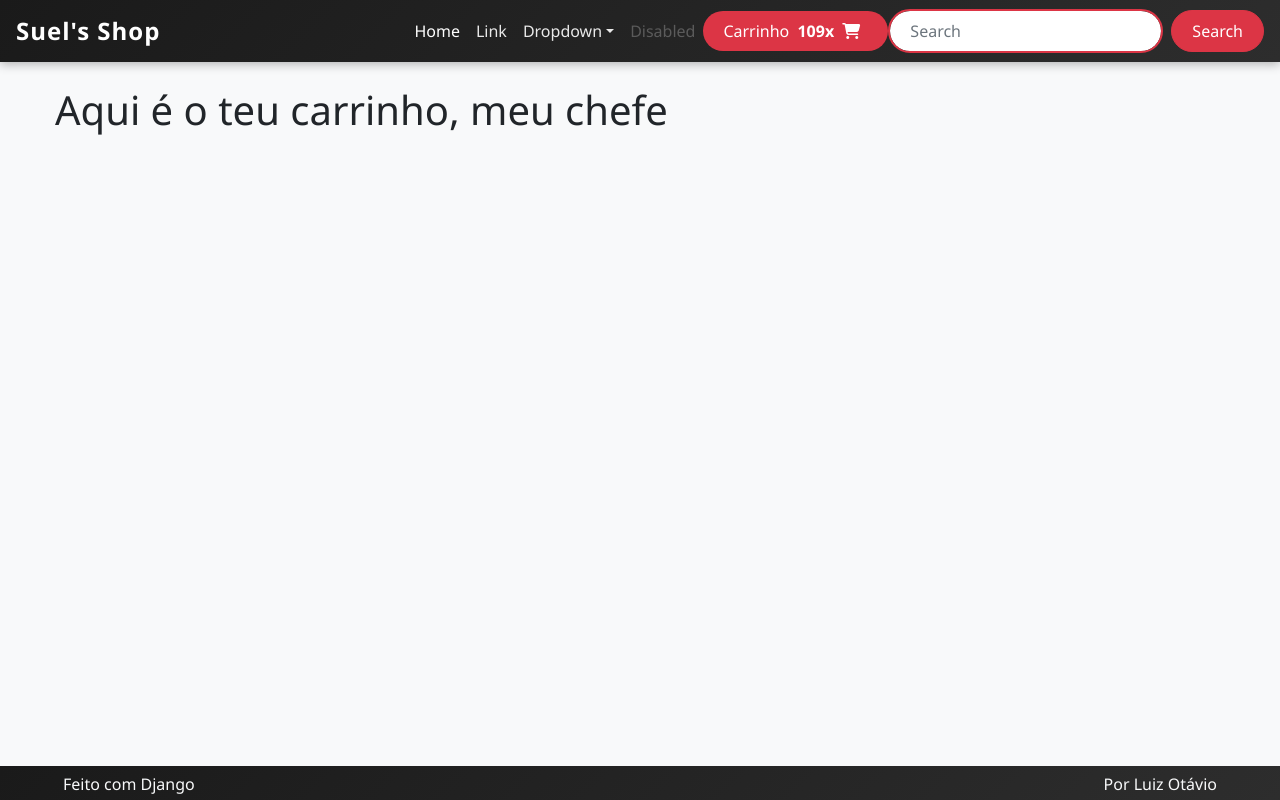
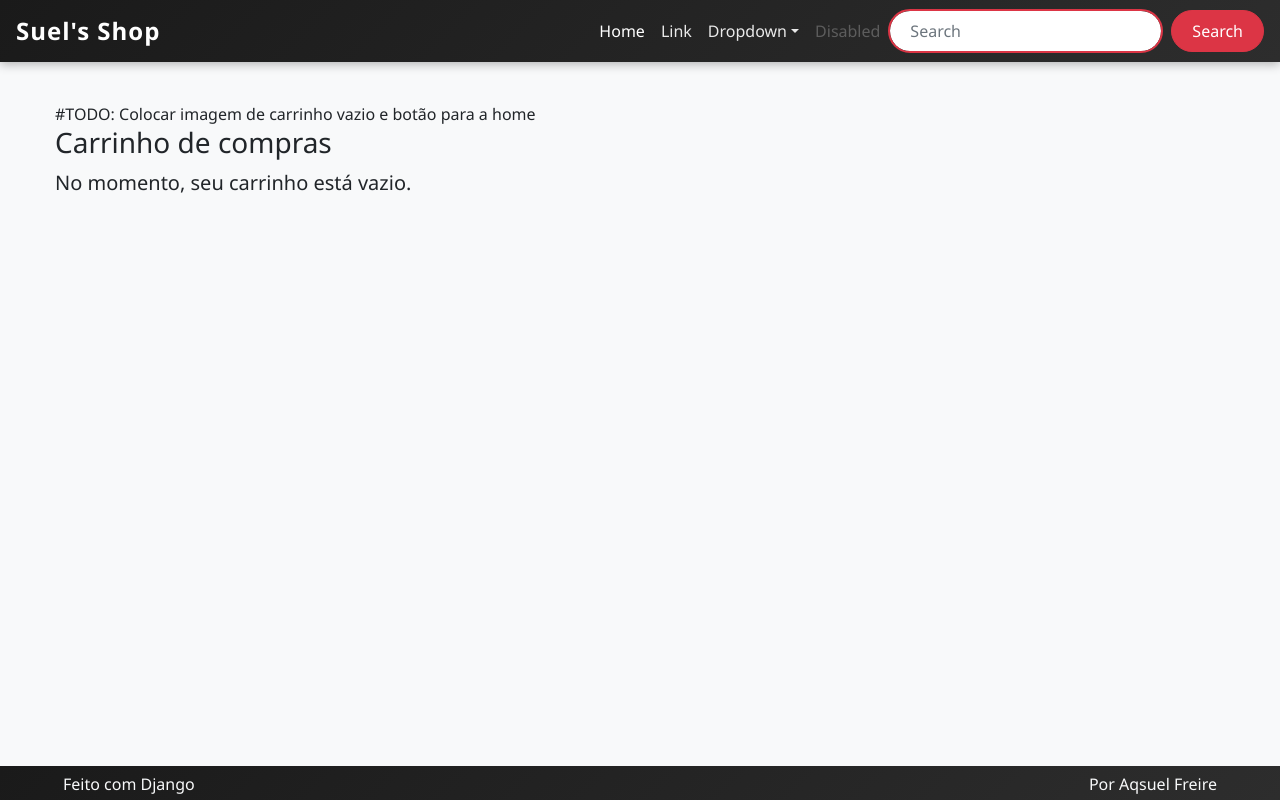
Before and after one commit to aqs345-coder/projeto_ecommerce_django, a Django app: page /carrinho/ in a window 1280 px wide. Run offline with Django 5.2, Linux system fonts and the light colour scheme; some libraries are stand-ins or nearby versions.

Commit message:
Aula 578, Renderizando o carrinho

```diff
--- a/produtos/templates/produtos/carrinho.html
+++ b/produtos/templates/produtos/carrinho.html
@@ -1,5 +1,72 @@
 {% extends "base.html" %}
+{% load user_filters %}
+{% load static %}
 {% block conteudo %}
-    <h1>Aqui é o teu carrinho, meu chefe</h1>
-    {{ request.session.carrinho }}
+    {% if request.session.carrinho %}
+        #TODO: Adicionar possibilidade de diminuir a quantidade de itens de um mesmo produto
+        <div class="row mt-3">
+            <div class="col">
+                <h3>Carrinho de compras</h3>
+                <p class="lead">Os produtos, quantidades e preços que você escolheu.</p>
+                <div class="table-responsive">
+                    <table class="table">
+                        <tr>
+                            <th class="d-none d-lg-block">Imagem</th>
+                            <th>Produto</th>
+                            <th>V.</th>
+                            <th>QTD.</th>
+                            <th>Total</th>
+                        </tr>
+                        {% for produto in carrinho.values %}
+                            <tr>
+                                <td class="d-none d-lg-block">
+                                    <img class="cart-img"
+                                         src="{% get_media_prefix %}{{ produto.imagem }}"
+                                         alt="{{ produto.produto_nome }}">
+                                </td>
+                                <td>
+                                    <a class="product-link" href="{% url 'produtos:detalhe' produto.slug %}">{{ produto.produto_nome }}</a>
+                                    <a class="ml-3"
+                                       href="{% url 'produtos:removercarrinho' %}?vid={{ produto.variacao_id }}">
+                                        <i class="fas fa-times-circle text-danger" aria-hidden="true"></i>
+                                    </a>
+                                </td>
+                                <td>{{ produto.variacao_nome }}</td>
+                                <td>{{ produto.quantidade }}</td>
+                                {% if produto.preco_quantitativo_promocional %}
+                                    <td>{{ produto.preco_quantitativo_promocional | formata_preco }}</td>
+                                {% else %}
+                                    <td>{{ produto.preco_quantitativo | formata_preco }}</td>
+                                {% endif %}
+                            </tr>
+                        {% endfor %}
+                    </table>
+                </div>
+            </div>
+        </div>
+        <div class="row mt-3">
+            <div class="col-lg">
+                <p class="lead">Total no carrinho</p>
+                <div class="table-responsive">
+                    <table class="table">
+                        <tr>
+                            <td class="font-weight-bold">Total</td>
+                            <td>R$100000</td>
+                        </tr>
+                    </table>
+                </div>
+            </div>
+            <div class="col-lg mt-auto">
+                <a class="btn btn-lg btn-block btn-primary" href="#">Finalizar a compra</a>
+            </div>
+        </div>
+    {% else %}
+        <div class="row mt-3">
+            <div class="col">
+                #TODO: Colocar imagem de carrinho vazio e botão para a home
+                <h3>Carrinho de compras</h3>
+                <p class="lead">No momento, seu carrinho está vazio.</p>
+            </div>
+        </div>
+    {% endif %}
 {% endblock conteudo %}
--- a/produtos/templatetags/user_filters.py
+++ b/produtos/templatetags/user_filters.py
@@ -1,6 +1,7 @@
 from django.template import Library
 
 from utils.formatar_preco import formatar_preco
+from utils.total_carrinho import carrinho_total_qtd
 
 register = Library()
 
@@ -8,3 +9,8 @@ register = Library()
 @register.filter
 def formata_preco(val):
     return formatar_preco(val)
+
+
+@register.filter
+def total_carrinho(carrinho):
+    return carrinho_total_qtd(carrinho)
--- a/produtos/views.py
+++ b/produtos/views.py
@@ -32,7 +32,6 @@ class AdicionarCarrinho(View):
         http_referer = self.request.META.get(
             'HTTP_REFERER', reverse('produtos:lista'))
         variacao_id = self.request.GET.get('vid')
-        print(variacao_id)
 
         if not variacao_id:
             messages.error(
@@ -111,12 +110,38 @@ class AdicionarCarrinho(View):
 
 
 class RemoverCarrinho(View):
-    pass
+    def get(self, *args, **kwargs):
+        http_referer = self.request.META.get(
+            'HTTP_REFERER', reverse('produtos:lista'))
+        variacao_id = self.request.GET.get('vid')
+
+        if not variacao_id:
+            return redirect(http_referer)
+
+        if not self.request.session.get('carrinho'):
+            return redirect(http_referer)
+
+        if variacao_id not in self.request.session['carrinho']:
+            return redirect(http_referer)
+
+        carrinho = self.request.session['carrinho']
+
+        messages.success(
+            self.request,
+            f'Produto "{carrinho[variacao_id]["produto_nome"]}" removido do carrinho.'
+        )
+        del self.request.session['carrinho'][variacao_id]
+        self.request.session.save()
+        return redirect(http_referer)
 
 
 class Carrinho(View):
     def get(self, *args, **kwargs):
-        return render(self.request, 'produtos/carrinho.html')
+        contexto = {
+            'carrinho': self.request.session.get('carrinho', {})
+        }
+        pprint(contexto)
+        return render(self.request, 'produtos/carrinho.html', contexto)
 
 
 class Finalizar(View):
--- a/templates/partials/_footer.html
+++ b/templates/partials/_footer.html
@@ -9,7 +9,7 @@
             </div>
             <div class="col">
                 <div class="p-1 text-right">
-                    <span class="align-middle p-1">Por Luiz Otávio</span>
+                    <span class="align-middle p-1">Por Aqsuel Freire</span>
                 </div>
             </div>
         </div>
--- a/templates/partials/_nav.html
+++ b/templates/partials/_nav.html
@@ -1,3 +1,4 @@
+{% load user_filters %}
 <nav class="navbar navbar-dark bg-primary navbar-expand-lg sticky-top">
     <a class="navbar-brand" href="{% url 'produtos:lista' %}">Suel's Shop</a>
     <button class="navbar-toggler"
@@ -35,18 +36,20 @@
             <li class="nav-item">
                 <a class="nav-link disabled" href="#">Disabled</a>
             </li>
+            {% if request.session.carrinho %}
                 <li class="nav-item">
                     <a class="nav-link nav-cart-link active"
                        href="{% url "produtos:carrinho" %}">
                         <span class="nav-cart-text mr-1">Carrinho</span>
                         <span class="nav-cart-count mr-1">
-                        <strong>109x</strong>
+                            <strong>{{ request.session.carrinho | total_carrinho }}</strong>
                         </span>
                         <span class="nav-cart-icon mr-2">
                             <i class="fas fa-shopping-cart"></i>
                         </span>
                     </a>
                 </li>
+            {% endif %}
         </ul>
         <form class="form-inline my-2 my-lg-0">
             <input class="form-control mr-sm-2"
--- a/templates/static/assets/custom/css/style.css
+++ b/templates/static/assets/custom/css/style.css
@@ -310,6 +310,14 @@ ul.errorlist li {
   text-decoration: none;
 }
 
+.product-link {
+  color: inherit;
+}
+.product-link:hover {
+  color: var(--dark-red);
+  text-decoration: none;
+}
+
 /* Container */
 .container {
   max-width: 1200px;
--- /dev/null
+++ b/utils/total_carrinho.py
@@ -0,0 +1,2 @@
+def carrinho_total_qtd(carrinho):
+    return sum([item['quantidade'] for item in carrinho.values()])
```
Lines whose indentation alone changed are shown as unchanged.
